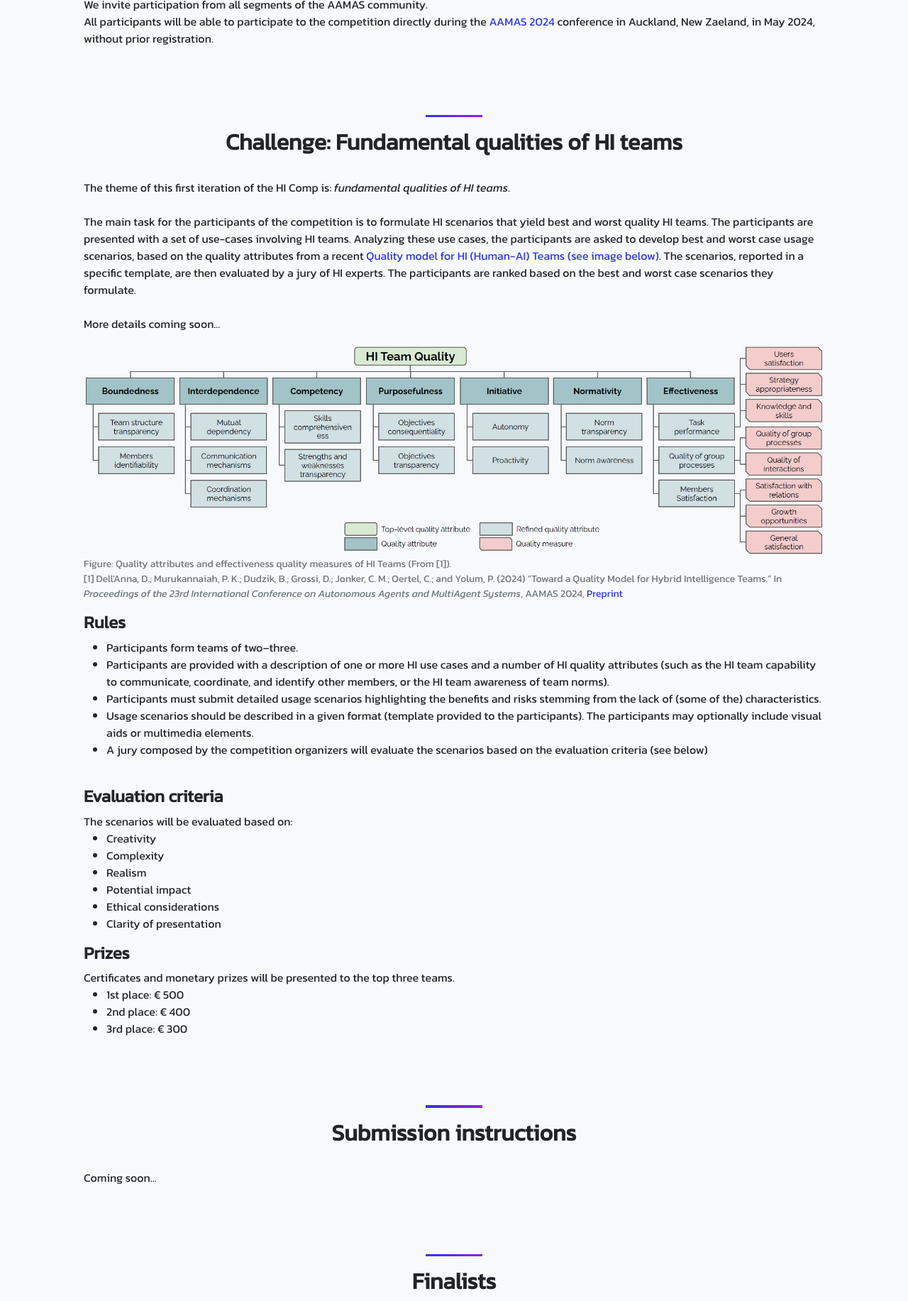
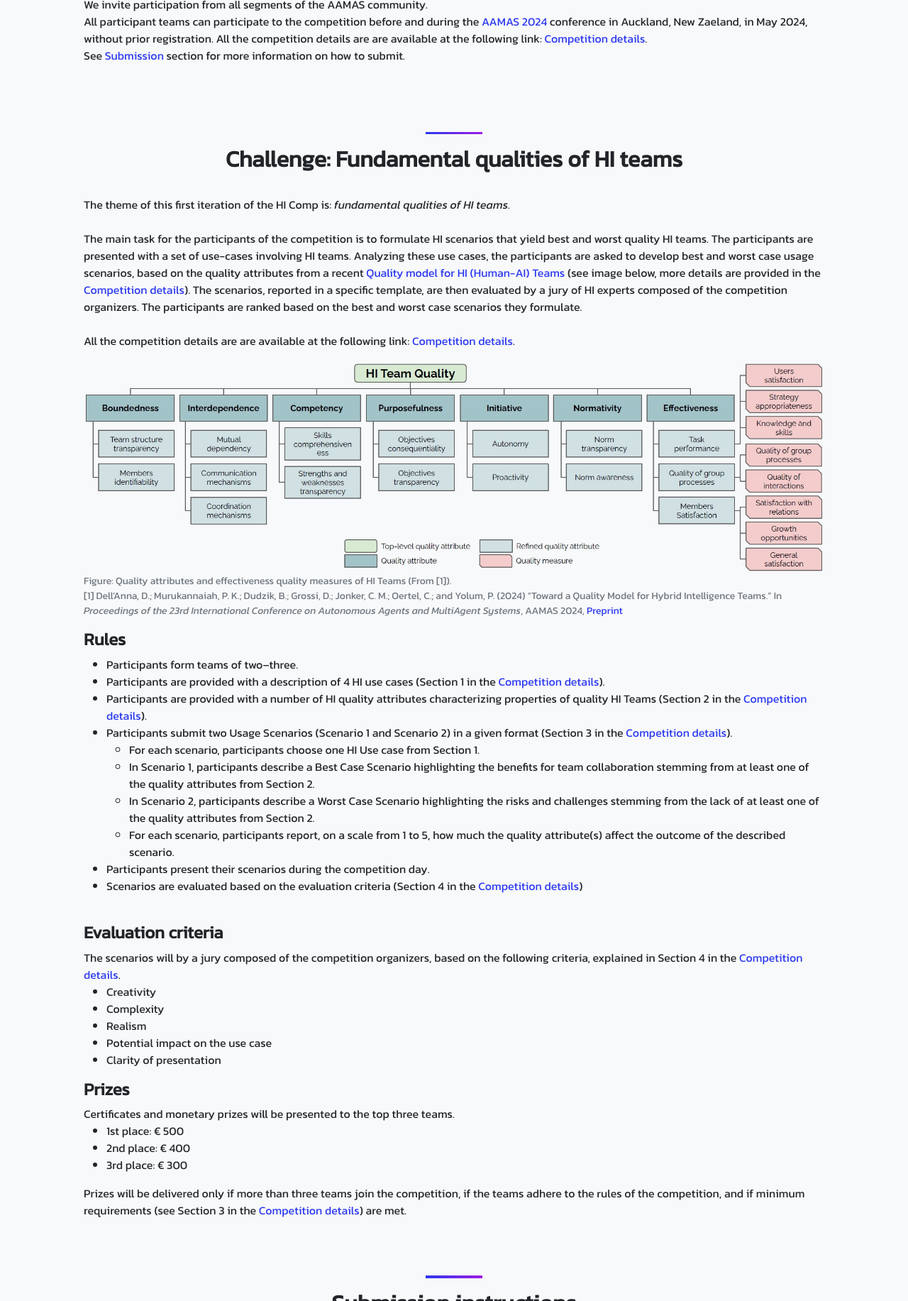
Before and after one commit to Hybrid-Intelligence-Competition/HI-Comp-2024-AAMAS, a plain HTML site: page index.html in a window 1280 px wide. Shown: the part 967-2800 px from the top of the page at 71% size. Drawn offline with nearby package versions, Linux system fonts and the light colour scheme.

Commit message:
added info and doc for competition

```diff
--- a/index.html
+++ b/index.html
@@ -121,8 +121,11 @@ HI Comp delves into an interdisciplinary subject and requires minimal prerequisi
 
 We invite participation from all segments of the AAMAS community.<br/>
 
-All participants will be able to participate to the competition directly during the <a href="
+All participant teams can participate to the competition before and during the <a href="
 https://www.aamas2024-conference.auckland.ac.nz/">AAMAS 2024</a> conference in Auckland, New Zaeland, in May 2024, without prior registration.
+
+All the competition details are are available at the following link: <a href="assets/doc/HI_Comp_2024_AAMAS_Competition_Info.pdf" target="_blank">Competition details</a>.<br/>
+See <a href="#submission">Submission</a> section for more information on how to submit.
 
 </p>
                     </div>
@@ -144,37 +147,45 @@ https://www.aamas2024-conference.auckland.ac.nz/">AAMAS 2024</a> conference in A
 
                             The participants are presented with a set of use-cases involving HI teams.
 
-                            Analyzing these use cases, the participants are asked to develop best and worst case usage scenarios, based on the quality attributes from a recent <a href="https://davidedellanna.com/publications/2024_AAMAS/AAMAS24_DellAnnaMDGJOY.pdf">Quality model for HI (Human-AI) Teams (see image below)</a>.
+                            Analyzing these use cases, the participants are asked to develop best and worst case usage scenarios, based on the quality attributes from a recent <a href="https://davidedellanna.com/publications/2024_AAMAS/AAMAS24_DellAnnaMDGJOY.pdf">Quality model for HI (Human-AI) Teams</a> (see image below, more details are provided in the <a href="assets/doc/HI_Comp_2024_AAMAS_Competition_Info.pdf" target="_blank">Competition details</a>).
 
-                            The scenarios, reported in a specific template, are then evaluated by a jury of HI experts.
+                            The scenarios, reported in a specific template, are then evaluated by a jury of HI experts composed of the competition organizers.
 
                             The participants are ranked based on the best and worst case scenarios they formulate.<br/><br/>
 
-                            More details coming soon...<br/></p>
+                            All the competition details are are available at the following link: <a href="assets/doc/HI_Comp_2024_AAMAS_Competition_Info.pdf" target="_blank">Competition details</a>.<br/></p>
 
 
                             <p class="figure-caption ">
                                 <img class="img-fluid" src="assets/img/HI_Teams_Quality_Model.jpg" alt="HI Teams Quality Model">
                                 Figure: Quality attributes and effectiveness quality measures of HI Teams (From [1]).<br/>
-                                [1] Dell'Anna, D.; Murukannaiah, P. K.; Dudzik, B.; Grossi, D.; Jonker, C. M.; Oertel, C.; and Yolum, P. (2024) “Toward a Quality Model for Hybrid Intelligence Teams.” In <i>Proceedings of the 23rd International Conference on Autonomous Agents and MultiAgent Systems</i>, AAMAS 2024, <a href="https://davidedellanna.com/publications/2024_AAMAS/AAMAS24_DellAnnaMDGJOY.pdf">Preprint</a></p>
+                                [1] Dell'Anna, D.; Murukannaiah, P. K.; Dudzik, B.; Grossi, D.; Jonker, C. M.; Oertel, C.; and Yolum, P. (2024) “Toward a Quality Model for Hybrid Intelligence Teams.” In <i>Proceedings of the 23rd International Conference on Autonomous Agents and MultiAgent Systems</i>, AAMAS 2024, <a href="https://davidedellanna.com/publications/2024_AAMAS/AAMAS24_DellAnnaMDGJOY.pdf" target="_blank">Preprint</a></p>
 
                             <h4>Rules</h4>
                             <ul>
                                 <li>Participants form teams of two–three.</li>
-                                <li>Participants are provided with a description of one or more HI use cases and a number of HI quality attributes (such as the HI team capability to communicate, coordinate, and identify other members, or the HI team awareness of team norms).</li>
-                                <li>Participants must submit detailed usage scenarios highlighting the benefits and risks stemming from the lack of (some of the) characteristics.</li>
-                                <li>Usage scenarios should be described in a given format (template provided to the participants). The participants may optionally include visual aids or multimedia elements.</li>
-                                <li>A jury composed by the competition organizers will evaluate the scenarios based on the evaluation criteria (see below)</li>
+                                <li>Participants are provided with a description of 4 HI use cases (Section 1 in the <a href="assets/doc/HI_Comp_2024_AAMAS_Competition_Info.pdf" target="_blank">Competition details</a>).</li>
+                                <li>Participants are provided with a number of HI quality attributes characterizing properties of quality HI Teams (Section 2 in the <a href="assets/doc/HI_Comp_2024_AAMAS_Competition_Info.pdf" target="_blank">Competition details</a>).</li>
+                                <li>Participants submit two Usage Scenarios (Scenario 1 and Scenario 2) in a given format (Section 3 in the <a href="assets/doc/HI_Comp_2024_AAMAS_Competition_Info.pdf" target="_blank">Competition details</a>).
+                                    <ul>
+                                        <li>For each scenario, participants choose one HI Use case from Section 1.</li>
+                                        <li>In Scenario 1, participants describe a Best Case Scenario highlighting the benefits for team collaboration stemming from at least one of the quality attributes from Section 2.</li>
+
+                                        <li>In Scenario 2, participants describe a Worst Case Scenario highlighting the risks and challenges stemming from the lack of at least one of the quality attributes from Section 2.</li>
+                                        <li>For each scenario, participants report, on a scale from 1 to 5, how much the quality attribute(s) affect the outcome of the described scenario.</li>
+                                    </ul>
+                                </li>
+                                <li>Participants present their scenarios during the competition day.</li>
+                                <li>Scenarios are evaluated based on the evaluation criteria (Section 4 in the <a href="assets/doc/HI_Comp_2024_AAMAS_Competition_Info.pdf" target="_blank">Competition details</a>)</li>
                             </ul><br/>
 
                             <h4>Evaluation criteria</h4>
-                            The scenarios will be evaluated based on:
+                            The scenarios will by a jury composed of the competition organizers, based on the following criteria, explained in Section 4 in the <a href="assets/doc/HI_Comp_2024_AAMAS_Competition_Info.pdf" target="_blank">Competition details</a>.
                                 <ul>
                                     <li>Creativity</li>
                                     <li>Complexity</li>
                                     <li>Realism</li>
-                                    <li>Potential impact</li>
-                                    <li>Ethical considerations</li>
+                                    <li>Potential impact on the use case</li>
                                     <li>Clarity of presentation</li>
                                 </ul>
                             <h4>Prizes</h4>
@@ -184,6 +195,7 @@ https://www.aamas2024-conference.auckland.ac.nz/">AAMAS 2024</a> conference in A
                                     <li>2nd place: &euro; 400 </li>
                                     <li>3rd place: &euro; 300 </li>
                                 </ul>
+                                Prizes will be delivered only if more than three teams join the competition, if the teams adhere to the rules of the competition, and if minimum requirements (see Section 3 in the <a href="assets/doc/HI_Comp_2024_AAMAS_Competition_Info.pdf" target="_blank">Competition details</a>) are met.
 
 
                     </div>
@@ -198,7 +210,13 @@ https://www.aamas2024-conference.auckland.ac.nz/">AAMAS 2024</a> conference in A
                 <div class="row gx-5 align-items-center justify-content-center justify-content-lg-between">
                     <div class="col-12 col-lg-12">
                         <h2 class="text-center">Submission instructions</h2><br/>
-                        <p> Coming soon...</p>
+                        <p> Submission can be done via the following <a href="https://survey.uu.nl/jfe/form/SV_1FbWJwCVccO9sNM" target="_blank">online form</a> (Qualtrics survey).<br/>
+                            Participants are requested to directly write their answers in the provided form. Extra material can be attached but it is optional.<br/><br/>
+                            Before submitting, make sure to carefully read the <a href="assets/doc/HI_Comp_2024_AAMAS_Competition_Info.pdf" target="_blank">Competition details</a>, and to meet the minimum requirements for accessing the prize competition.<br/><br/>
+                            In the submission form, participants will be informed on which and how their data will be processed and managed, and they will be asked for consent before proceeding.<br/>
+                            We intend to publish, on this website, names and affiliation of participants, alongside with their submitted scenarios.
+                        <br/><br/>
+                    Note: We strongly encourage you to submit only once, when the submission material is definitive. In exceptional cases, if you need to resubmit, we will consider the last submission before the deadline as the valid one. However, please try to avoid this.</p>
                     </div>
                 </div>
             </div>
@@ -210,7 +228,7 @@ https://www.aamas2024-conference.auckland.ac.nz/">AAMAS 2024</a> conference in A
             <div class="container px-5">
                 <div class="row gx-5 align-items-center justify-content-center justify-content-lg-between">
                     <div class="col-12 col-lg-12">
-                        <h2 class="text-center">Finalists</h2><br/>
+                        <h2 class="text-center">Finalists and Participants</h2><br/>
                         <p> To be announced</p>
                     </div>
                 </div>
```
Also changed, not shown: 1 other file.
